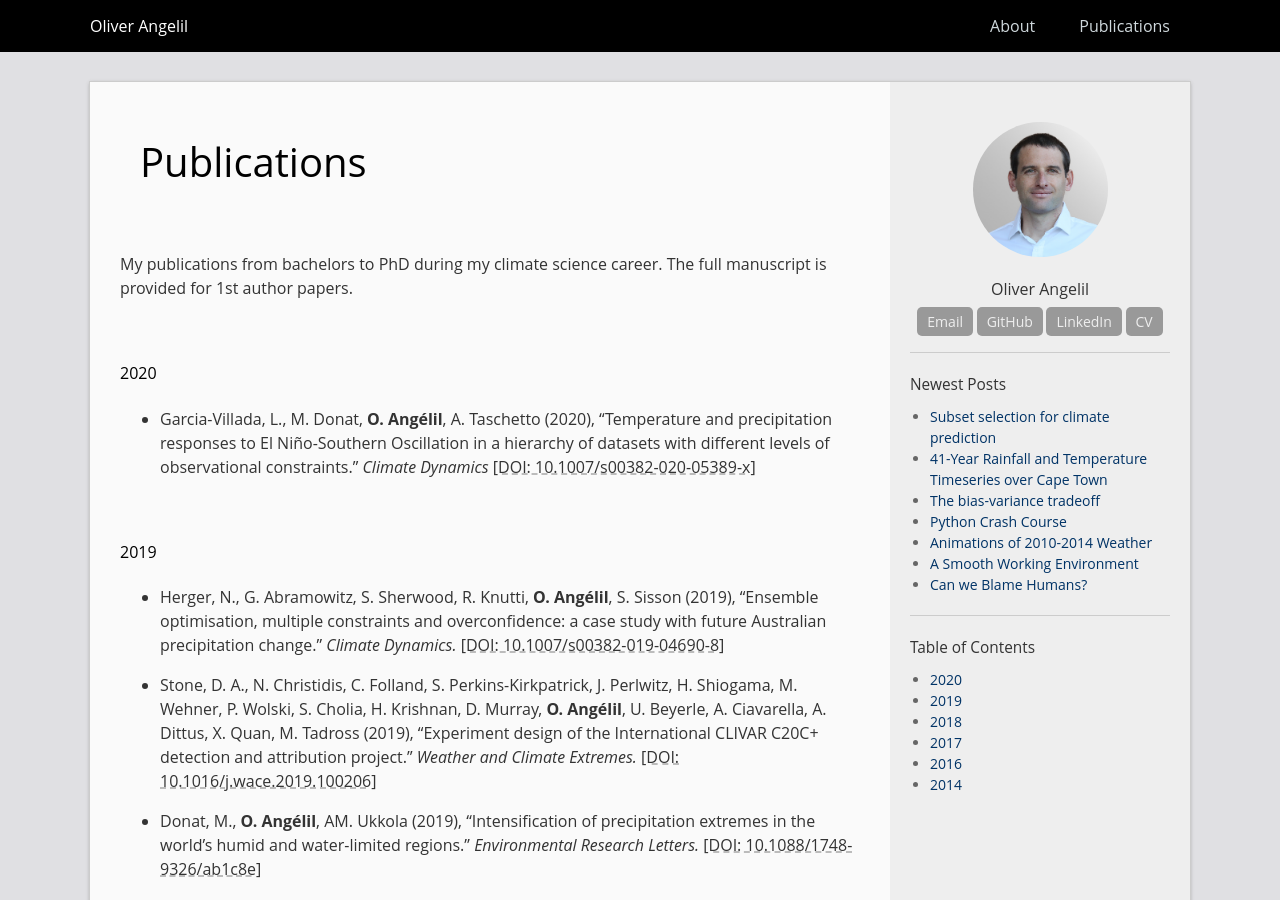
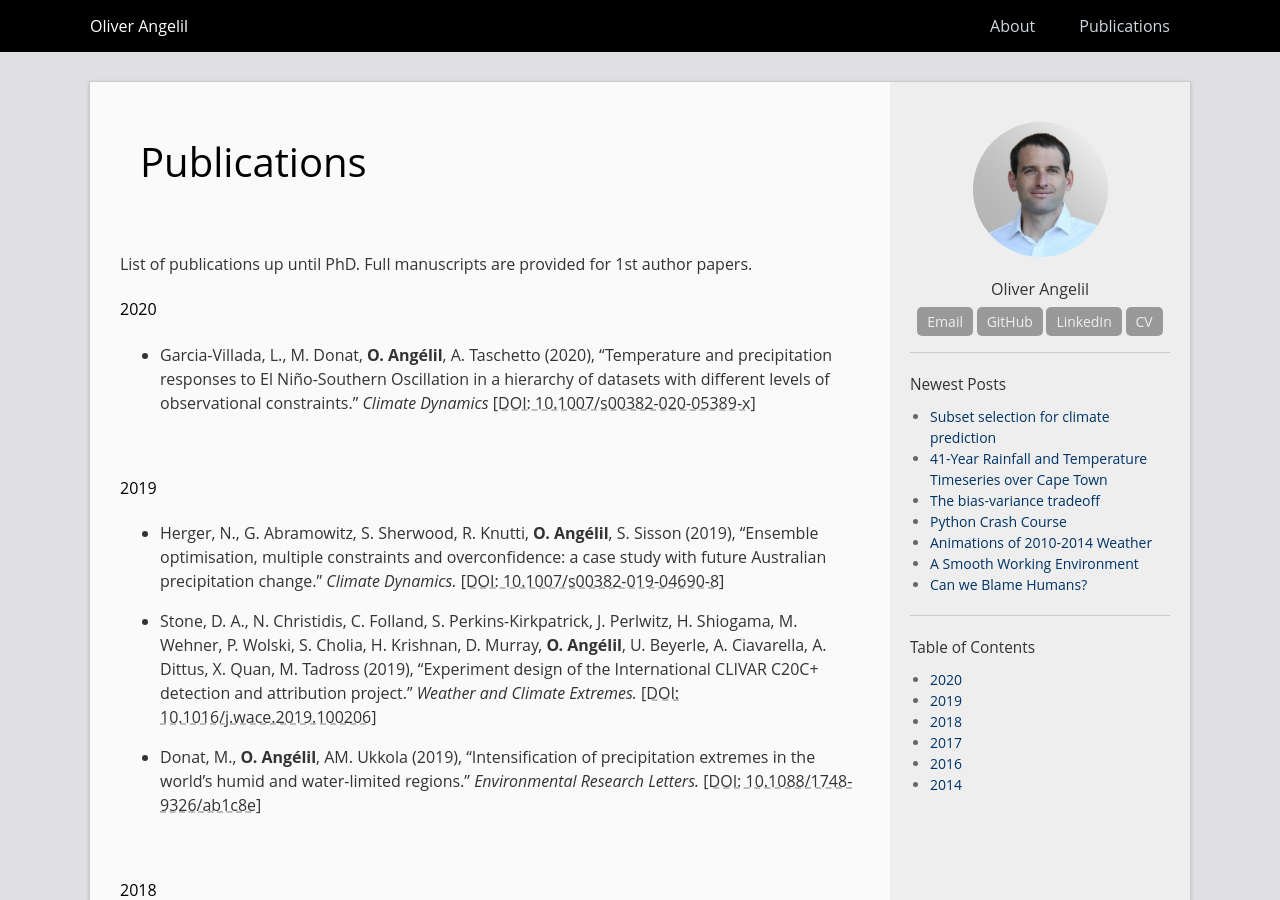
Before and after one commit to oliverangelil/oliverangelil.github.io, a Jekyll site: the page built from publications.md, in a window 1280 px wide and 900 px high. Built offline with Jekyll 4.4.1, drawn with Linux system fonts in a browser that asks for light colours.

Commit message:
publications

```diff
--- a/publications.md
+++ b/publications.md
@@ -4,9 +4,9 @@ title: Publications
 permalink: /publications/
 nocomments: true
 ---
-My publications from bachelors to PhD during my climate science career. The full manuscript is provided for 1st author papers.
+List of publications up until PhD. Full manuscripts are provided for 1st author papers.
 
-<br>
+
 #### 2020
 - Garcia-Villada, L., M. Donat, **O. Ang&#233;lil**, A. Taschetto (2020), "Temperature and precipitation responses to El Niño-Southern Oscillation in a hierarchy of datasets with different levels of observational constraints." *Climate Dynamics* [[DOI: 10.1007/s00382-020-05389-x]](https://link.springer.com/article/10.1007%2Fs00382-020-05389-x)
 
```
